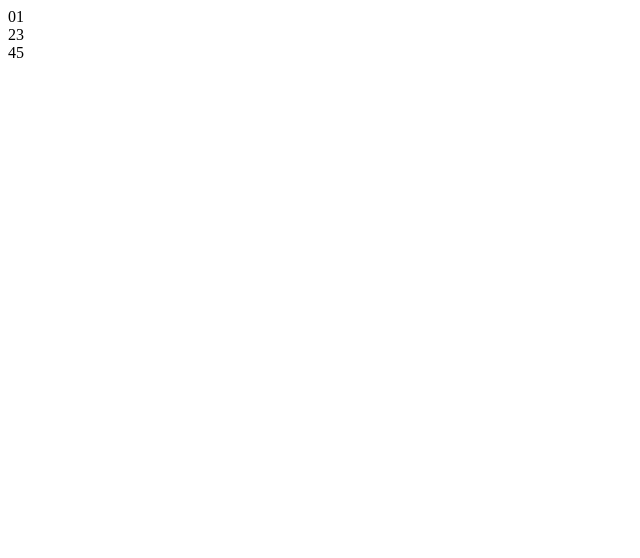
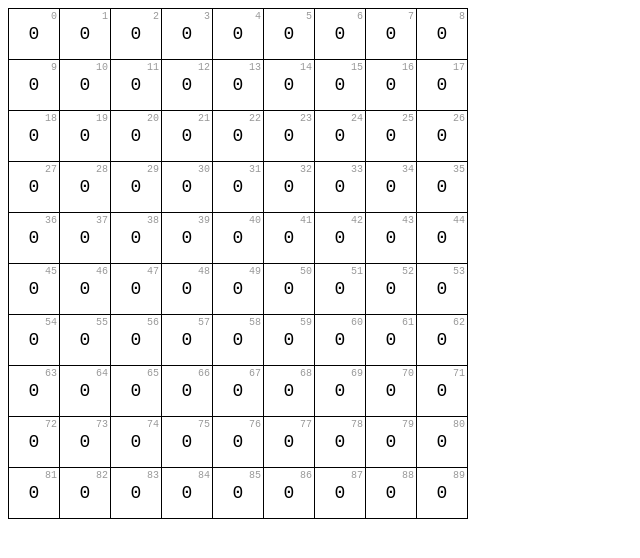
Before and after one commit to Eduardo-silva0/doom-fire-algorithm, a plain HTML site: page index.html in a window 1280 px wide. Shown: the whole page, without its empty margins (0-640 px from the left). Drawn offline with Linux system fonts and the light colour scheme.

Commit message:
styles, Quadrados

```diff
--- /dev/null
+++ b/fire.css
@@ -0,0 +1,24 @@
+table {
+  border-collapse: collapse;
+  border: 1px solid #000;
+}
+
+td {
+  width: 50px;
+  height: 50px;
+  border: 1px solid #000;
+  text-align: center;
+  vertical-align: center;
+  font-family: monospace;
+  font-size: 18px;
+  position: relative;
+}
+
+.pixel-index {
+  font-size: 10px;
+  display: inline-block;
+  position: absolute;
+  top: 2px;
+  right: 2px;
+  color: #999999;
+}
--- a/fire.js
+++ b/fire.js
@@ -1,6 +1,6 @@
 const firePixelsArray = []
-const fireWigth = 2
-const fireHeight = 3
+const fireWigth = 9
+const fireHeight = 10
 
 function Start() {
   createFireDataStructure()
@@ -28,9 +28,11 @@ function renderFire() {
 
     for (let column = 0; column < fireWigth; column++) {
       const pixelIndex = column + ( fireWigth * row )
+      const fireIntensity = firePixelsArray[pixelIndex]
 
       html += '<td>'
-      html += pixelIndex
+      html += `<div class="pixel-index">${pixelIndex}</div>`;
+      html += fireIntensity
       html += '</td>'
     }
     html += '</tr>'
--- a/index.html
+++ b/index.html
@@ -4,6 +4,8 @@
   <meta charset="UTF-8">
   <meta name="viewport" content="width=device-width, initial-scale=1.0">
   <title>doom-fire-algorithm</title>
+  <link rel="stylesheet" href="fire.css">
+  <link rel="icon" href="flame.svg">
 </head>
 <body>
   <div id="fireCanvas"></div>
```
Also changed, not shown: flame.svg (added).
